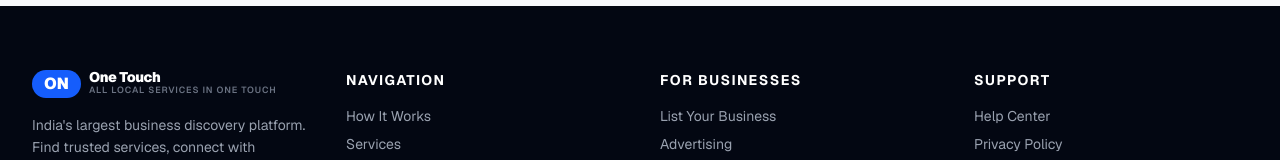
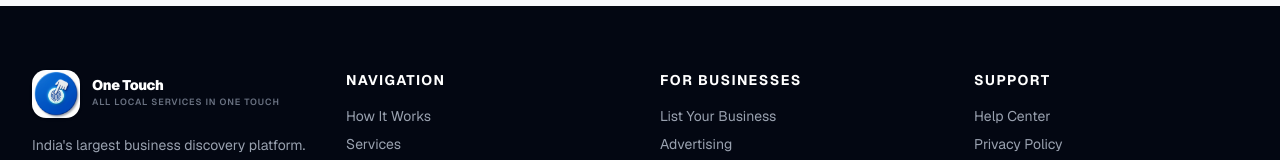
Before and after one commit to Arunkumar200103/one-touch, a Next.js app: page / in a window 1280 px wide. Shown: the part 7196-7356 px from the top of the page. Built offline with nearby package versions, Linux system fonts and the light colour scheme.

Commit message:
updated logo

```diff
--- a/components/footer.tsx
+++ b/components/footer.tsx
@@ -1,5 +1,6 @@
 "use client";
 
+import Image from "next/image";
 import Link from "next/link";
 import { useLanguage } from "@/lib/language-context";
 import { Language } from "@/lib/translations";
@@ -75,13 +76,18 @@ export function Footer() {
           {/* ── Brand Column ── */}
           <div className="col-span-2 md:col-span-1">
             {/* Logo — mirrors Navbar exactly */}
-            <Link href="/" className="inline-flex items-center gap-2 group mb-4">
-              <div className="bg-blue-600 group-hover:bg-blue-700 transition-colors text-white font-black text-sm md:text-base px-2 md:px-3 py-1 md:py-1.5 rounded-xl leading-none">
-                {t("title").slice(0, 2).toUpperCase()}
+            <Link href="/" className="inline-flex items-center gap-3 group mb-4">
+              <div className="relative w-12 h-12 overflow-hidden rounded-xl shadow-sm group-hover:shadow-blue-500/20 transition-all duration-300">
+                <Image
+                  src="/logo.png"
+                  alt="One Touch Logo"
+                  fill
+                  className="object-cover"
+                />
               </div>
               <div>
                 <p className="font-black text-white text-sm leading-none tracking-tight">{t("title")}</p>
-                <p className="text-[9px] text-gray-500 font-semibold tracking-widest uppercase">{t("tagline")}</p>
+                <p className="text-[9px] text-gray-500 font-semibold tracking-widest uppercase mt-1">{t("tagline")}</p>
               </div>
             </Link>
 
```
